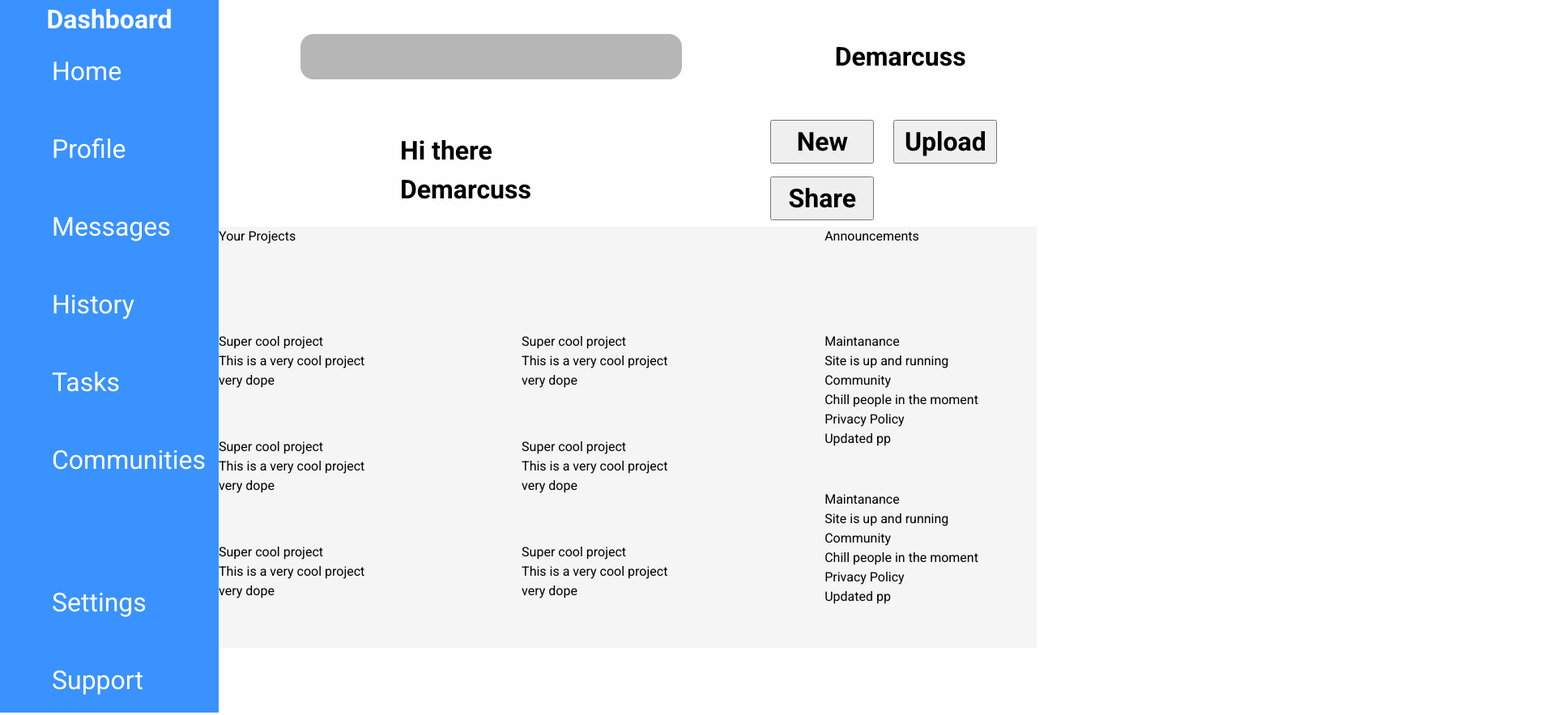
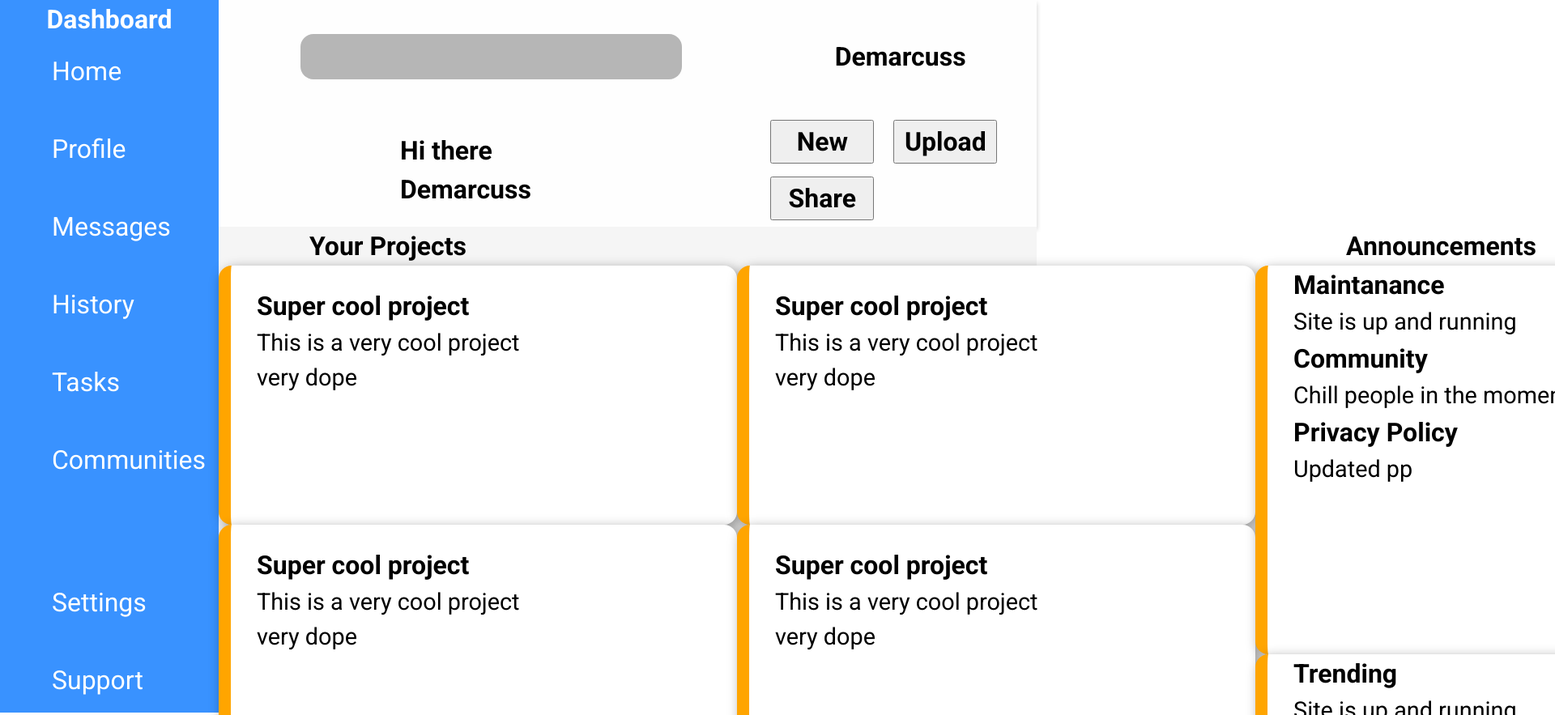
Before and after one commit to Markussan456/AdminDashboard, a plain HTML site: page index.html in a window 1280 px wide. Shown: the top 883 px of the page at 81% size, 1920 px wide, since content can reach past the window. Drawn offline with Linux system fonts and the light colour scheme; a web font is replaced by a local one.

Commit message:
Add main content styling

```diff
--- a/index.html
+++ b/index.html
@@ -45,7 +45,7 @@
 </div>
 </div>
 <div class="maincontent">
-    <p>Your Projects</p>
+    <p id="yurproj">Your Projects</p>
     <p id="announcements">Announcements</p>
     <div class="projectdiv zerod">
         <span class="boldy">Super cool project</span>
@@ -79,19 +79,19 @@
     </div>
     <div class="rightcontainer">
   <div class="mainside firstright">
-        <span>Maintanance</span>
+        <span class="boldy">Maintanance</span>
         <p>Site is up and running</p>
-        <span>Community</span>
+        <span class="boldy">Community</span>
         <p>Chill people in the moment</p>
-        <span>Privacy Policy</span>
+        <span class="boldy">Privacy Policy</span>
         <p>Updated pp</p>
     </div>
      <div class="mainside secondright">
-        <span>Maintanance</span>
+        <span class="boldy">Trending</span>
         <p>Site is up and running</p>
-        <span>Community</span>
+
         <p>Chill people in the moment</p>
-        <span>Privacy Policy</span>
+
         <p>Updated pp</p>
     </div>
     </div>
--- a/styles.css
+++ b/styles.css
@@ -76,8 +76,53 @@ input, button, textarea, select {
     grid-area: 2/ 2 /-1 /-1;
     display: grid;
     grid-template-columns: 1fr 1fr 0.7fr;
-    grid-template-rows: 1fr 1fr 1fr 1fr;
+    grid-template-rows: 0.3fr 1fr 1fr 1fr;
     background-color: whitesmoke;
+
+}
+#yurproj, #announcements{
+justify-self: start;
+align-self: flex-end;
+font-size: 2rem;
+font-weight: bold;
+margin-left: 7rem;
+}
+.projectdiv{
+  align-self: center;
+  justify-self: center;
+
+  height: 20rem;
+  width: 40rem;
+  border-radius: 1rem;
+  background-color: white;
+  box-shadow: 4px 4px 15px rgba(0, 0, 0, 0.4);
+  border-left: 15px solid orange;
+  display: grid;
+  grid-template-rows: 0.3fr 1fr;
+  padding-left: 2rem;
+}
+.mainside p {
+font-size: 1.8rem;
+}
+.projectdiv p {
+  font-size: 1.8rem;
+}
+.firstright,.secondright{
+
+  padding-left: 2rem;
+align-self: center;
+  justify-self: center;
+  height: 30rem;
+  width: 28rem;
+  border-radius: 1rem;
+  background-color: white;
+  box-shadow: 4px 4px 15px rgba(0, 0, 0, 0.4);
+  border-left: 15px solid orange;
+}
+.boldy{
+  font-size: 2rem;
+  font-weight: bold;
+  align-self: end;
 }
 .zerod{
 grid-row: 2/3;
@@ -104,6 +149,7 @@ grid-row: 2/3;
   grid-row: 2/-1;
   display: grid;
   grid-template-rows: repeat(4,1fr);
+  justify-content: start;
 }
 .firstright{
   grid-row: 1/3;
```
